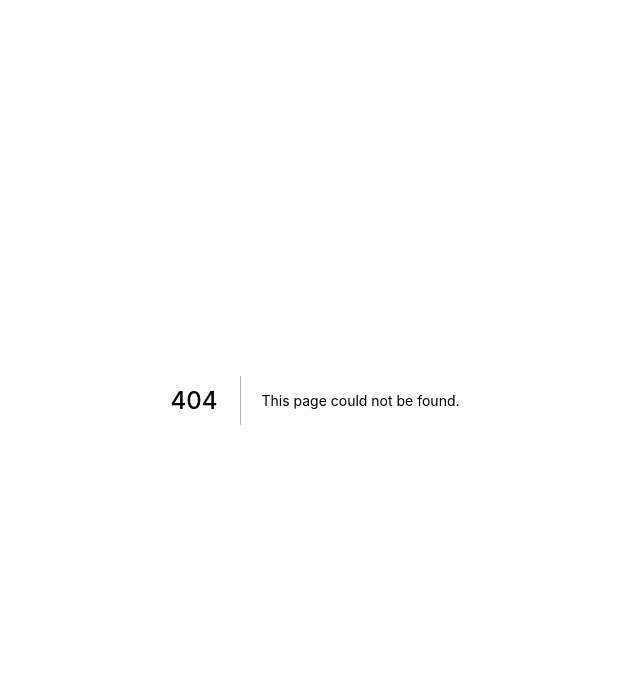
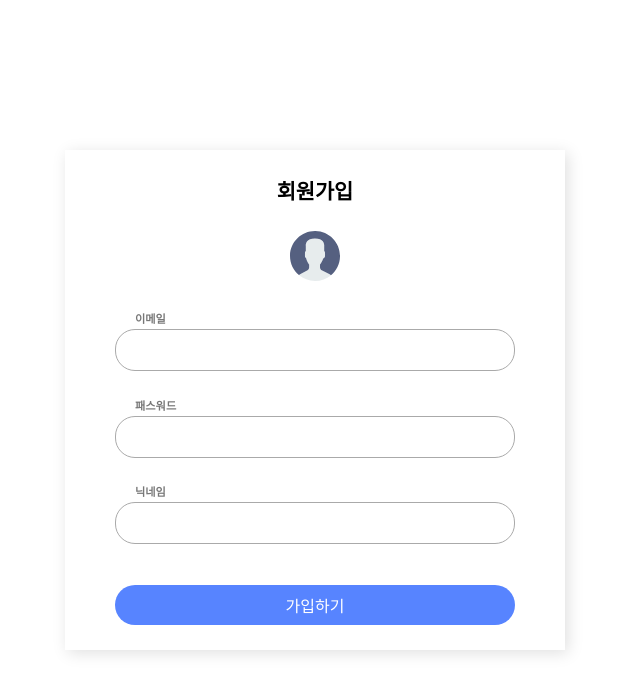
Before and after one commit to Protocol-HD/chat-client, a Next.js app: page /SignUp in a window 1280 px wide. Before the commit this address had no page. Shown: the top 694 px of the page, without its empty margins (325-965 px from the left). Built offline with nearby package versions, Linux system fonts and the light colour scheme.

Commit message:
add signup signin components

```diff
--- /dev/null
+++ b/pages/SignUp.js
@@ -0,0 +1,31 @@
+import React from 'react';
+import Image from 'next/image';
+import userIcon from '../public/user.svg'
+
+function SignUp() {
+    return (
+        <div className='login-container'>
+            <div className='login-box'>
+                <div className='login-title'>회원가입</div>
+                <div className='login-icon'>
+                    <Image src={userIcon} width={"50px"} height={"50px"} />
+                </div>
+                <div className='login-input-box'>
+                    <div className='login-input-label'>이메일</div>
+                    <input className='login-input' type='email'></input>
+                </div>
+                <div className='login-input-box'>
+                    <div className='login-input-label'>패스워드</div>
+                    <input className='login-input' type='password'></input>
+                </div>
+                <div className='login-input-box'>
+                    <div className='login-input-label'>닉네임</div>
+                    <input className='login-input'></input>
+                </div>
+                <button className='login-button'>가입하기</button>
+            </div>
+        </div>
+    );
+}
+
+export default SignUp;
--- a/styles/globals.css
+++ b/styles/globals.css
@@ -1,16 +1,92 @@
 html,
 body {
-  padding: 0;
-  margin: 0;
-  font-family: -apple-system, BlinkMacSystemFont, Segoe UI, Roboto, Oxygen,
-    Ubuntu, Cantarell, Fira Sans, Droid Sans, Helvetica Neue, sans-serif;
+    padding: 0;
+    margin: 0;
+    font-family: -apple-system, BlinkMacSystemFont, Segoe UI, Roboto, Oxygen, Ubuntu, Cantarell, Fira Sans, Droid Sans,
+        Helvetica Neue, sans-serif;
 }
 
 a {
-  color: inherit;
-  text-decoration: none;
+    color: inherit;
+    text-decoration: none;
 }
 
 * {
-  box-sizing: border-box;
+    box-sizing: border-box;
 }
+
+.login-container {
+    width: 100%;
+    height: 100vh;
+    display: flex;
+    align-items: center;
+    justify-content: center;
+}
+
+.login-box {
+    width: 500px;
+    height: 500px;
+    box-shadow: 3px 3px 15px #00000020;
+    display: flex;
+    flex-direction: column;
+    justify-content: space-evenly;
+    align-items: center;
+}
+
+.sign-up-box {
+    width: 500px;
+    height: 350px;
+    box-shadow: 3px 3px 15px #00000020;
+    display: flex;
+    flex-direction: column;
+    justify-content: space-evenly;
+    align-items: center;
+}
+
+.login-title {
+    font-size: 1.3rem;
+    font-weight: bold;
+}
+
+.login-input-label {
+    font-size: 0.7rem;
+    font-weight: bold;
+    color: #777777;
+    margin: 0 0 3px 20px;
+}
+
+.login-input {
+    width: 400px;
+    height: 40px;
+    border: 1px solid #aaaaaa;
+    border-radius: 20px;
+    padding: 20px;
+    color: #777777;
+}
+
+.login-button {
+    width: 400px;
+    height: 40px;
+    border: none;
+    border-radius: 20px;
+    background-color: #5784ff;
+    color: #ffffff;
+    font-size: 1rem;
+    margin-top: 15px;
+    cursor: pointer;
+}
+
+.sign-up-description {
+    width: 400px;
+    text-align: right;
+    font-size: 0.7rem;
+    font-weight: bold;
+    color: #777777;
+}
+
+.sign-up-description span {
+    font-size: 0.8rem;
+    font-weight: bold;
+    border-bottom: 2px solid;
+    cursor: pointer;
+}
```
Also changed, not shown: pages/ChatRoom.js (added, +34 -0 lines), pages/SignIn.js (added, +23 -0 lines), pages/index.js (+6 -15 lines), styles/Home.module.css (deleted, +0 -116 lines), public/user.svg (added).
